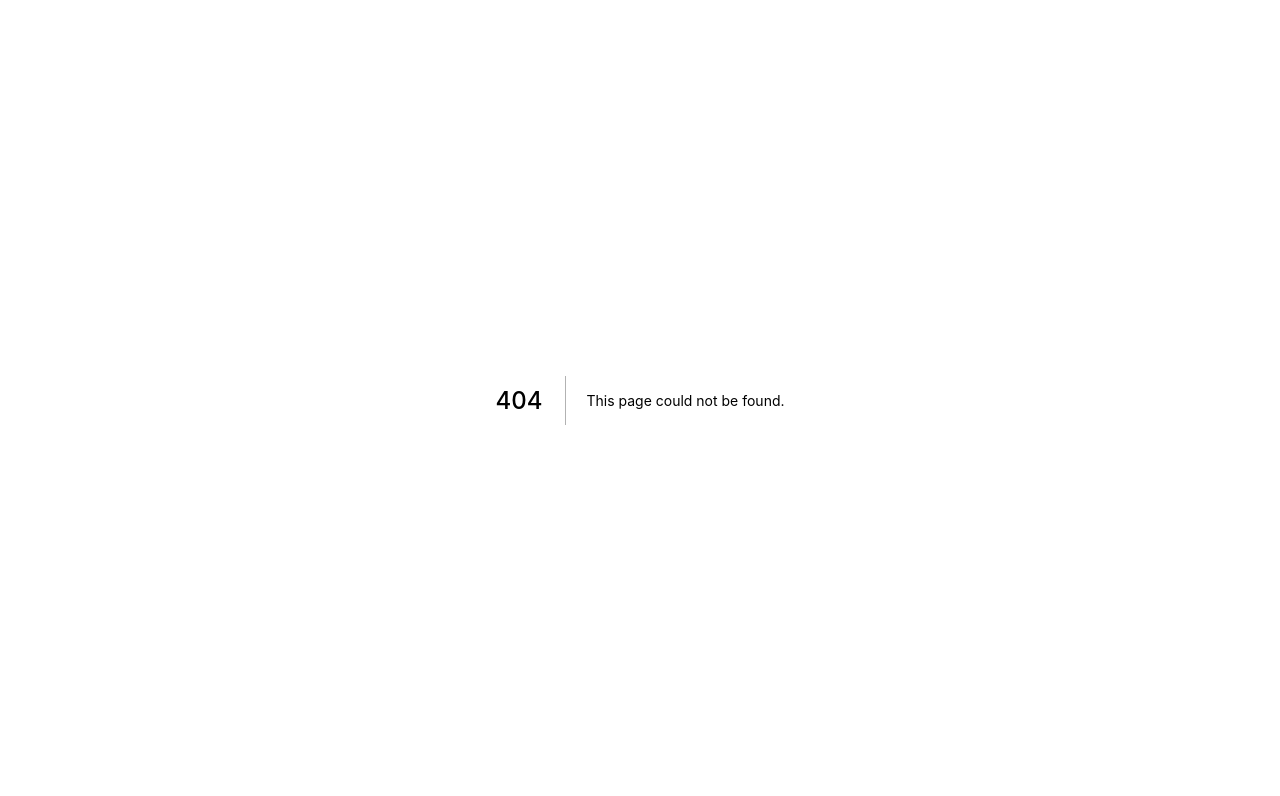
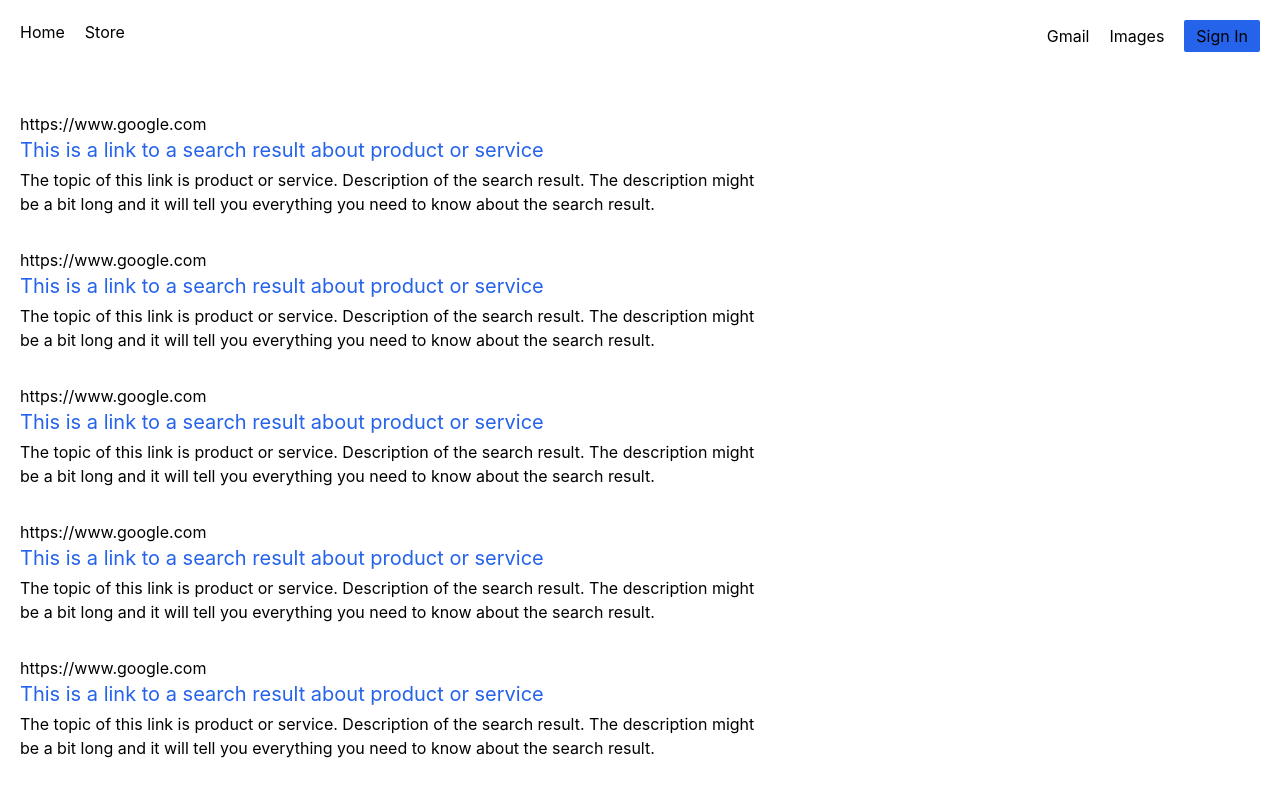
Before and after one commit to Mic-360/Next-js-Scalable, a Next.js app: page /results in a window 1280 px wide. Before the commit this address had no page. Shown: the top 796 px of the page. Built offline with nearby package versions, Linux system fonts and the light colour scheme.

Commit message:
feat: searchResult implementation

```diff
--- a/components/templates/layouts/primary/PrimaryLayout.tsx
+++ b/components/templates/layouts/primary/PrimaryLayout.tsx
@@ -20,7 +20,7 @@
       </Head>
       <div {...divProps} className={`min-h-screen flex flex-col ${justify}`}>
         <Header />
-        <main className="px-5 w-screen">{children}</main>
+        <main className="px-5">{children}</main>
         <div className="m-auto" />
         <Footer />
       </div>
--- /dev/null
+++ b/components/templates/utility/searchResult/SearchResult.mocks.ts
@@ -0,0 +1,11 @@
+import { SearchResultProps } from './SearchResult';
+
+const searchResult: SearchResultProps = {
+  url: 'https://www.google.com',
+  title: 'This is a link to a search result about product or service',
+  text: 'The topic of this link is product or service.  Description of the search result. The description might be a bit long and it will tell you everything you need to know about the search result.',
+};
+
+export const mockSearchResultProps = {
+  searchResult,
+};
--- /dev/null
+++ b/components/templates/utility/searchResult/SearchResult.module.css
@@ -0,0 +1,2 @@
+.component {
+}
--- /dev/null
+++ b/components/templates/utility/searchResult/SearchResult.tsx
@@ -0,0 +1,37 @@
+import Link from 'next/link';
+
+export interface SearchResultProps
+  extends React.ComponentPropsWithoutRef<'div'> {
+  url: string;
+  title: string;
+  text: string;
+}
+
+const SearchResult: React.FC<SearchResultProps> = ({
+  url,
+  title,
+  text,
+  className,
+  ...divProps
+}) => {
+  return (
+    <div
+      {...divProps}
+      className={`flex flex-col w-5/6 max-w-screen-md space-y-1 ${className} `}
+    >
+      <Link href={url}>
+        <a
+          className="cursor:pointer hover:underline"
+          target="_blank"
+          rel="noopener noreferrer"
+        >
+          <p>{url}</p>
+          <p className="text-blue-600 text-xl ">{title}</p>
+        </a>
+      </Link>
+      <p>{text}</p>
+    </div>
+  );
+};
+
+export default SearchResult;
--- a/pages/index.tsx
+++ b/pages/index.tsx
@@ -8,7 +8,7 @@
 const Home: NextPageWithLayout = () => {
   const { locale } = useRouter();
   return (
-    <section className='flex flex-col items-center gap-y-5 mt-10 sm:mt-30'>
+    <section className="flex flex-col items-center gap-y-5 mt-10 sm:mt-30">
       {/* logo */}
       <Image src="/GLogo.png" alt="logo" width={300} height={100} />
       <SearchTemplate sampleTextProp={'Search Google'} />
@@ -16,7 +16,7 @@
       <p>
         Google offered in:{' '}
         <Link href="/" locale={locale === 'en' ? 'fr' : 'en'}>
-          <a className='underline text-blue-600'> Françias</a>
+          <a className="underline text-blue-600"> Françias</a>
         </Link>
       </p>
     </section>
--- /dev/null
+++ b/pages/results.tsx
@@ -0,0 +1,24 @@
+import { NextPageWithLayout } from './page';
+import PrimaryLayout from '../components/templates/layouts/primary/PrimaryLayout';
+import SearchResult from '../components/templates/utility/searchResult/SearchResult';
+import { mockSearchResultProps } from '../components/templates/utility/searchResult/SearchResult.mocks';
+
+const Results: NextPageWithLayout = () => {
+  return (
+    <section className="flex flex-col items-center gap-y-5 pb-10 mt-10 sm:mt-30">
+      <div className={`flex flex-col space-y-8`}>
+        {[...new Array(6)].map((_, idx) => {
+          return (
+            <SearchResult key={idx} {...mockSearchResultProps.searchResult} />
+          );
+        })}
+      </div>
+    </section>
+  );
+};
+
+export default Results;
+
+Results.getLayout = (page) => {
+  return <PrimaryLayout justify="items-start">{page}</PrimaryLayout>;
+};
```
Also changed, not shown: 1 other file (tests, documents, lock files or other folders).
